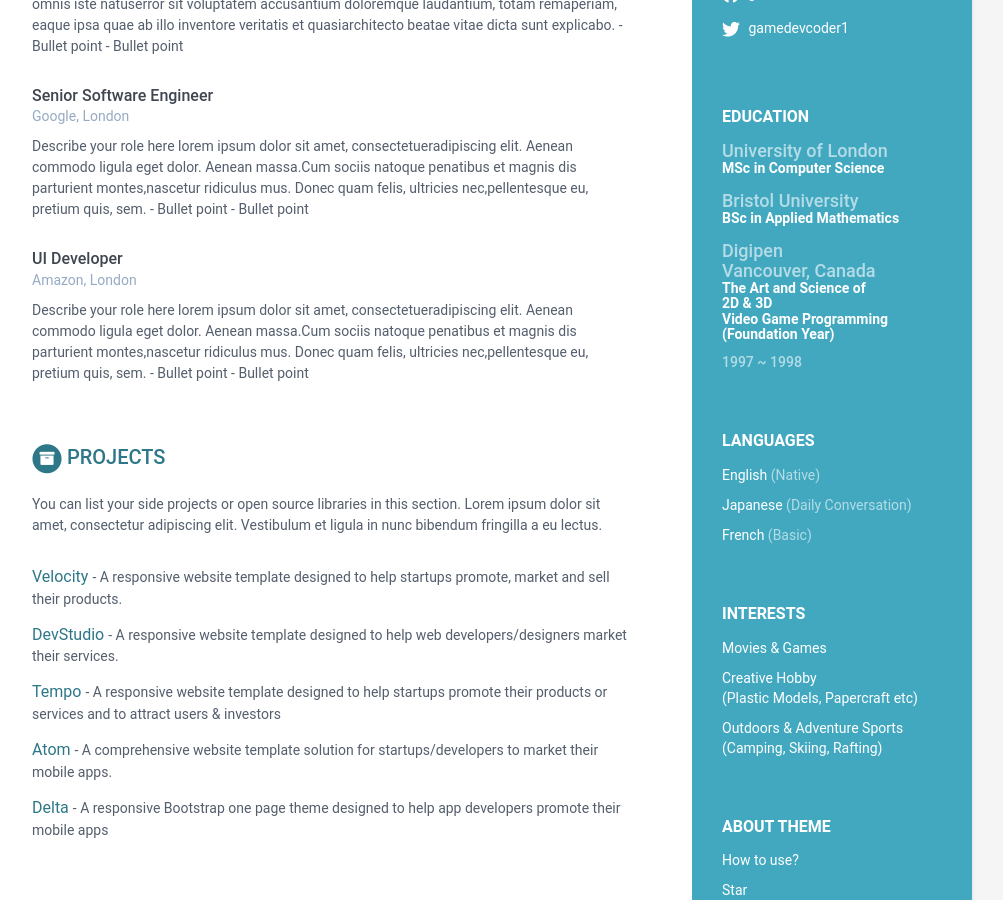
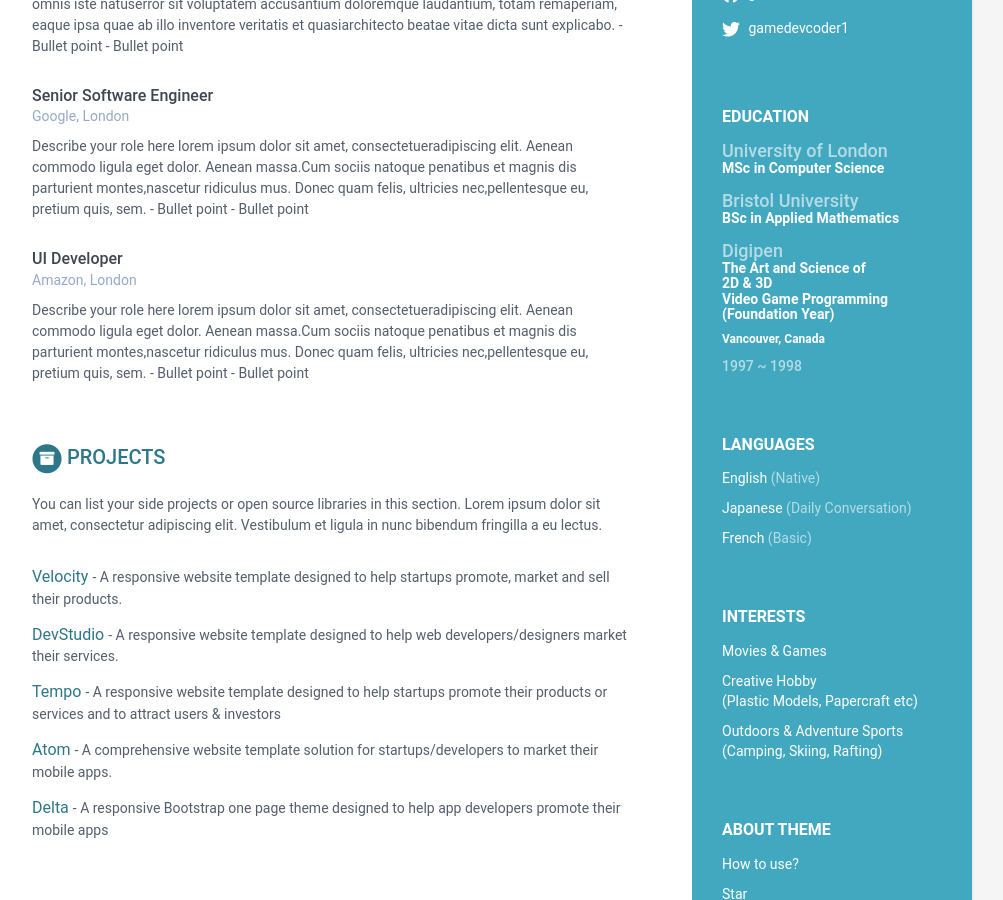
Before and after one commit to GameDevCoder/resume, a Jekyll site: the page built from index.html, in a window 1280 px wide and 900 px high, scrolled down 474 px. Shown: the whole window, without its empty margins (168-1171 px from the left). Built offline with Jekyll 4.4.1, drawn with Linux system fonts in a browser that asks for light colours.

```diff
--- a/_data/data.yml
+++ b/_data/data.yml
@@ -41,6 +41,7 @@ career-profile:
 education:
   - degree: MSc in Computer Science
     university: University of London
+    location:
     time:
     details: >-
       Describe your study here lorem ipsum dolor sit amet,
@@ -50,6 +51,7 @@ education:
       eu,pretium quis, sem.  - Bullet point  - Bullet point
   - degree: BSc in Applied Mathematics
     university: Bristol University
+    location:
     time:
     details: >-
       Describe your study here lorem ipsum dolor sit amet,
@@ -58,7 +60,8 @@ education:
       nasceturridiculus mus. Donec quam felis, ultricies nec, pellentesque
       eu,pretium quis, sem.  - Bullet point  - Bullet point
   - degree: The Art and Science of <br/> 2D & 3D <br/> Video Game Programming <br/> (Foundation Year)
-    university: Digipen <br/> Vancouver, Canada
+    university: Digipen
+    location: Vancouver, Canada
     time: 1997 ~ 1998
     details:
 experiences:
```
